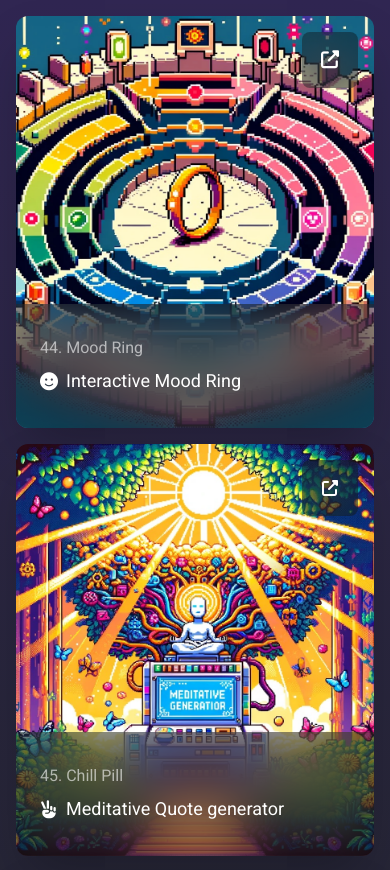
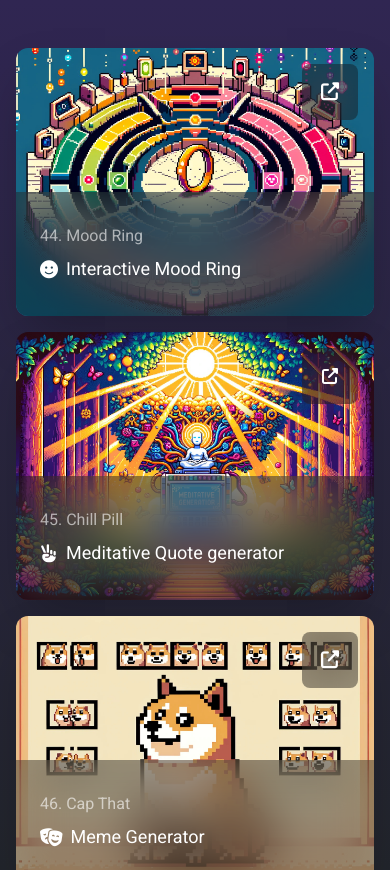
Before and after one commit to beingsie/trifecta-codedex, a website: page src/index.html in a window 390 px wide. Shown: the top 870 px of the page. Drawn offline with Linux system fonts and the light colour scheme.

Commit message:
refactor: update styling

```diff
--- a/src/index.html
+++ b/src/index.html
@@ -17,12 +17,12 @@
   <section id="mainHeroContent2" class="bg-g2navy-500">
     <div class="container mx-auto">
       <div
-        class="flex flex-col justify-between gap-4 py-4 px-4 md:flex-col md:items-center lg:flex-row lg:h-screen lg:items-center lg:justify-center">
+        class="flex flex-col justify-between gap-4 py-12 lg:py-4 px-4 md:flex-col md:items-center lg:flex-row lg:h-screen lg:items-center lg:justify-center">
         <div
           class="card rounded-xl overflow-hidden w-full shadow-2xl hover:scale-95"
           data-aos="fade-up" data-aos-delay="950">
           <a href="https://www.codedex.io/blog" target="_blank">
-            <div class="h-72 p-4 w-full">
+            <div class="h-36 lg:h-72 p-4 w-full">
               <div class="w-full flex justify-end">
                 <button>
                   <div class="h-14 w-14 flex items-center justify-center backdrop-blur-xl bg-black/[0.36] rounded-lg">
@@ -46,7 +46,7 @@
           class="card rounded-xl overflow-hidden w-full shadow-2xl  hover:scale-95"
           data-aos="fade-up" data-aos-delay="1050">
           <a href="https://www.codedex.io/community" target="_blank">
-            <div class="h-72 p-4 w-full">
+            <div class="h-36 lg:h-72 p-4 w-full">
               <div class="w-full flex justify-end">
                 <button>
                   <div class="h-14 w-14 flex items-center justify-center backdrop-blur-xl bg-black/[0.36] rounded-lg">
@@ -67,7 +67,7 @@
         <div class="card rounded-xl overflow-hidden w-full shadow-2xl  hover:scale-95"
           data-aos="fade-up" data-aos-delay="1150">
           <a href="https://www.codedex.io/community/project-showcase">
-            <div class="h-72 p-4 w-full">
+            <div class="h-36 lg:h-72 p-4 w-full">
               <div class="w-full flex justify-end">
                 <button>
                   <div class="h-14 w-14 flex items-center justify-center backdrop-blur-xl bg-black/[0.36] rounded-lg">
```
Also changed, not shown: src/output.css.
